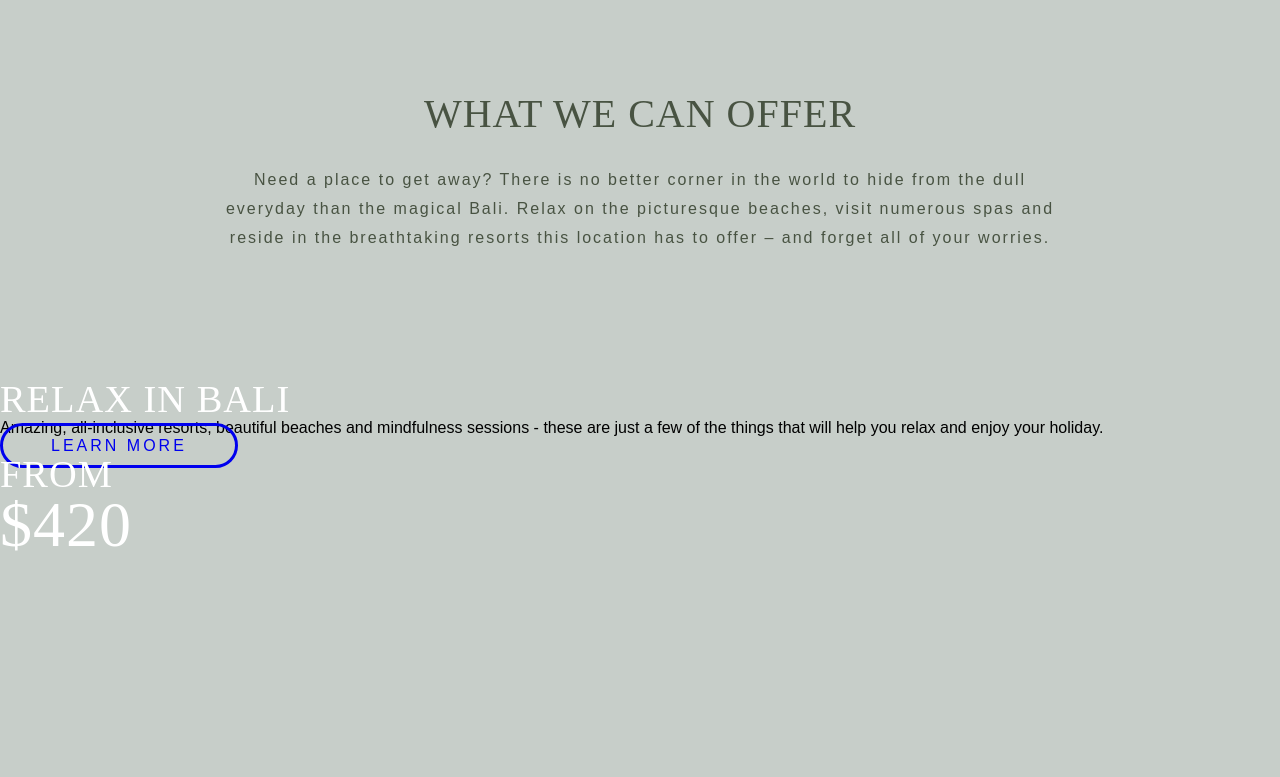
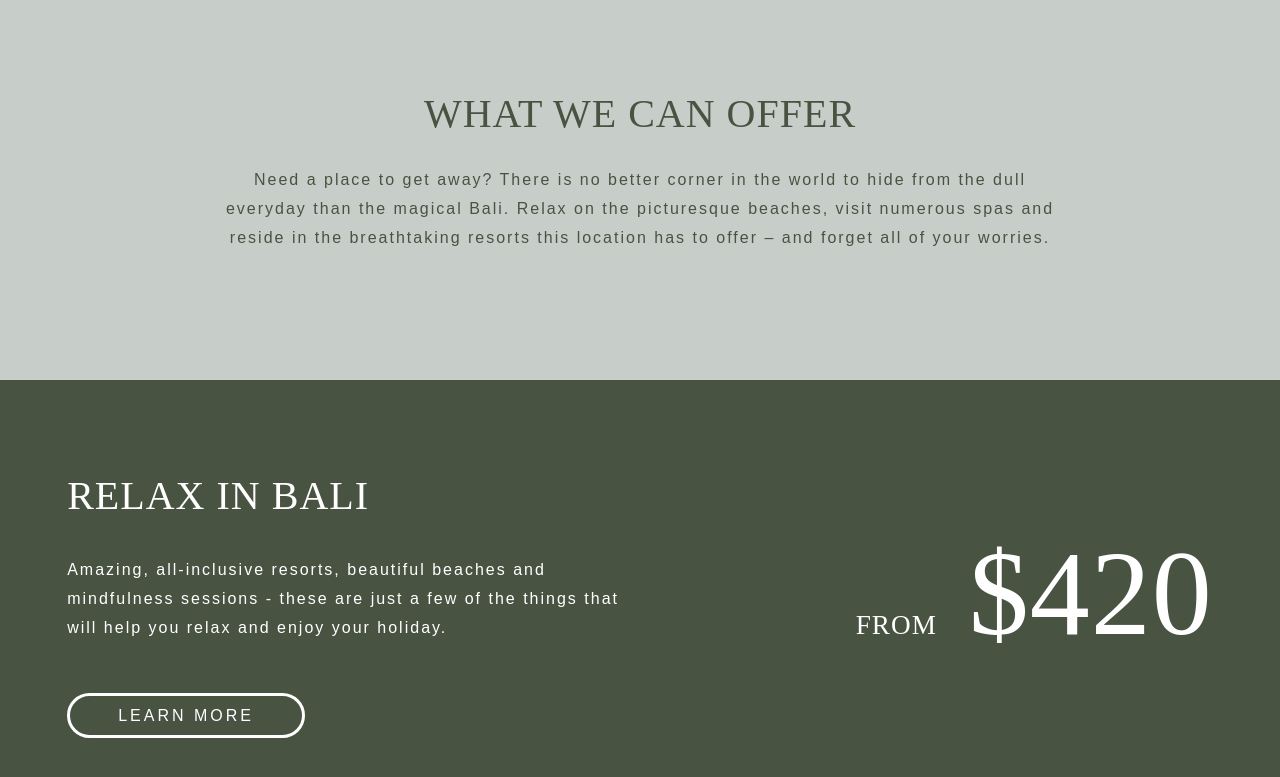
Before and after one commit to SutheeDev/react-poveda, a React (Vite) app in the folder client/: page /Pricing in a window 1280 px wide. Shown: the part 592-1369 px from the top of the page. Before the commit the page ends 1152 px from the top, so only its background shows below. Built offline with nearby package versions, Linux system fonts and the light colour scheme.

Commit message:
styled Package component

```diff
--- a/client/src/components/Package.jsx
+++ b/client/src/components/Package.jsx
@@ -6,14 +6,22 @@ const Package = ({ title, info, price, bgColor, txColor }) => {
     <Wrapper bgColor={bgColor} txColor={txColor}>
       <div className="container">
         <div className="info-container">
-          <h2>{title}</h2>
-          <p>{info}</p>
-          <Button text="learn more" />
+          <h2 className="title">{title}</h2>
+          <p className="info">{info}</p>
+          <Button
+            text="learn more"
+            bgColor="transparent"
+            bdColor={txColor}
+            txColor={txColor}
+            bgColorHover={txColor}
+            bdColorHover={txColor}
+            txColorHover={bgColor}
+          />
         </div>
 
         <div className="price-container">
-          <h2>from</h2>
-          <h1>${price}</h1>
+          <h2 className="from">from</h2>
+          <h1 className="price">${price}</h1>
         </div>
       </div>
     </Wrapper>
@@ -21,4 +29,60 @@ const Package = ({ title, info, price, bgColor, txColor }) => {
 };
 export default Package;
 
-const Wrapper = styled.section``;
+const Wrapper = styled.section`
+  background-color: ${(props) => props.bgColor};
+  color: ${(props) => props.txColor};
+  padding: 6em var(--side-contain-sm);
+
+  .info {
+    font-size: 0.85rem;
+    line-height: 1.8;
+    letter-spacing: 2px;
+  }
+  h2 {
+    margin-bottom: 1em;
+  }
+  .btn-container {
+    margin: 2em 0 5em 0;
+  }
+  .price {
+    font-size: 4rem;
+  }
+  @media screen and (min-width: 950px) {
+    .container {
+      display: flex;
+
+      padding: 0 var(--side-contain-950);
+      max-width: var(--side-contain-max);
+      margin: 0 auto;
+    }
+    .info-container,
+    .price-container {
+      width: 50%;
+    }
+    .price-container {
+      display: flex;
+      justify-content: flex-end;
+      align-items: baseline;
+      align-self: center;
+      gap: 2em;
+    }
+    .from {
+      font-size: 1.7rem;
+    }
+    .price {
+      font-size: 7.5rem;
+    }
+    .btn-container {
+      margin: 4em 0 0 0;
+    }
+    .title {
+      font-size: 2.5rem;
+    }
+  }
+  @media screen and (min-width: 1200px) {
+    .info {
+      font-size: 1rem;
+    }
+  }
+`;
```
